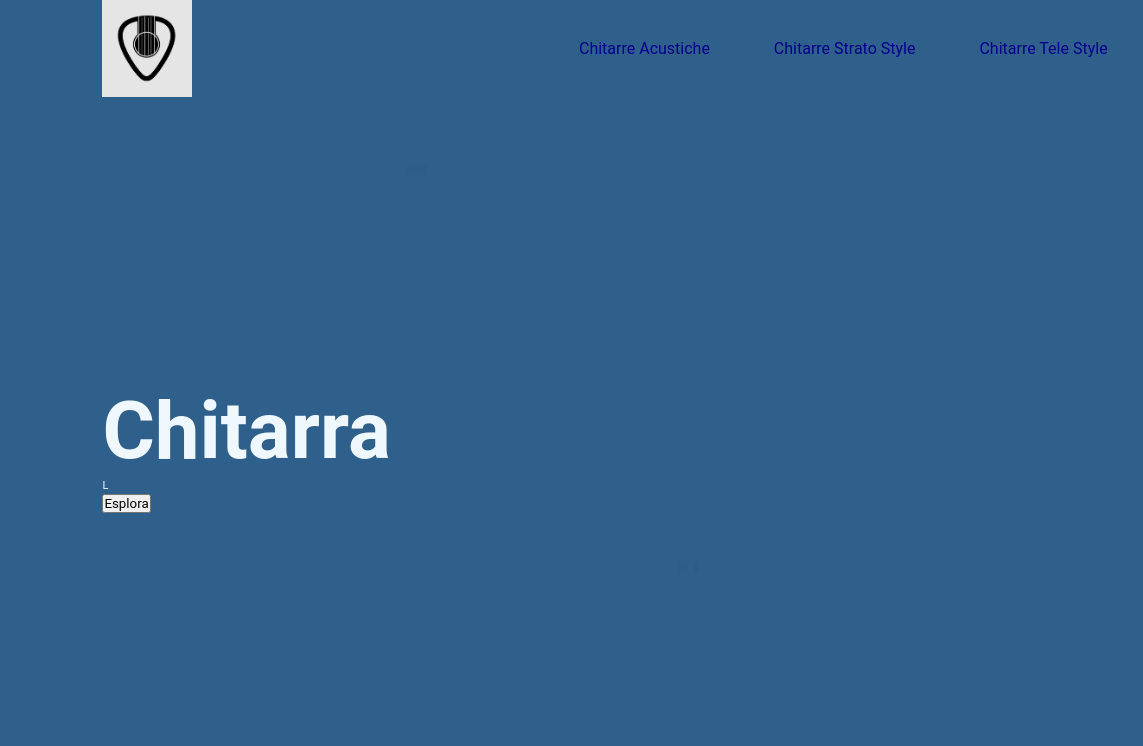
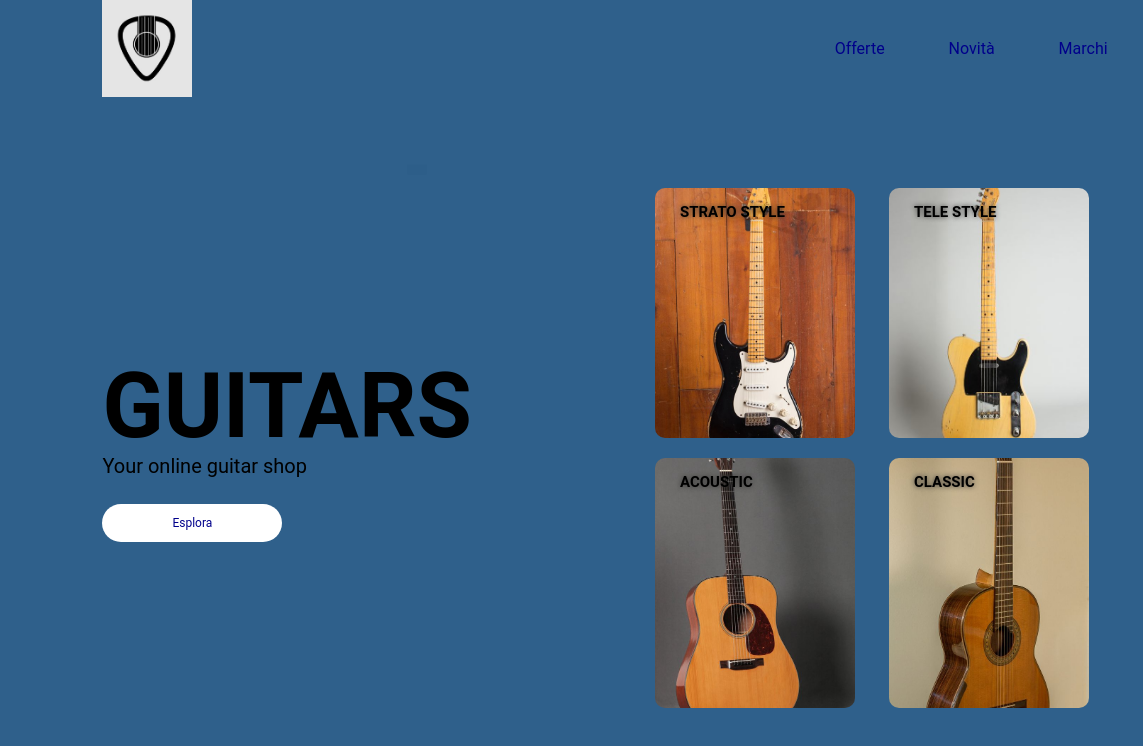
Before and after one commit to Oriente-Giuliana/Giuliana-Oriente, a plain HTML site: page index.html in a window 1280 px wide. Shown: the full height of the page, 0-1143 px from the left. Drawn offline with Linux system fonts and the light colour scheme.

Commit message:
versione1

```diff
--- a/index.html
+++ b/index.html
@@ -10,9 +10,9 @@
             <img src="logo.jpg" class="logo">
             <nav>
                 <ul>
-                    <li><a href="">Chitarre Acustiche</a></li>
-                    <li><a href="">Chitarre Strato Style</a></li>
-                    <li><a href="">Chitarre Tele Style</a></li>
+                    <li><a href="">Offerte</a></li>
+                    <li><a href="">Novità</a></li>
+                    <li><a href="">Marchi</a></li>
                 </ul>
             </nav>
             <img src="menu.png" class="menu-icon">
@@ -20,12 +20,28 @@
 
         <div class="row">
             <div class="col">
-                <h1>Chitarra</h1>
-                <p>L</p>
+                <h1>GUITARS</h1>
+                <p>Your online guitar shop</p>
                 <button type="">Esplora</button>
             </div>
 
             <div class="col">
+                <div class="card card1">
+                    <h5>STRATO STYLE</h5>
+
+                </div>
+                <div class="card card2">
+                    <h5>TELE STYLE</h5>
+
+                </div>
+                <div class="card card3">
+                    <h5>ACOUSTIC</h5>
+
+                </div>
+                <div class="card card4">
+                    <h5>CLASSIC</h5>
+
+                </div>
 
             </div>
 
--- a/style.css
+++ b/style.css
@@ -50,11 +50,59 @@ nav ul li a{
     flex-basis: 50%;
 }
 h1{
-    color: aliceblue;
-    font-size: 80px;
+    color: black;
+    font-size: 90px;
 }
 p{
-    color: aliceblue;
-    font-size: 11px;
+    color: black;
+    font-size: 20px;
     line-height: 15px;
 }
+button{
+    width: 180px;
+    color:darkblue ;
+    font-size: 12px ;
+    padding: 12px 0;
+    background: #fff;
+    border: 0;
+    border-radius: 20px;
+    outline: none;
+    margin-top: 30px;
+}
+button:hover{
+    background:yellow;
+}
+.card{
+    width: 200px;
+    height: 250px;
+    display: inline-block;
+    border-radius: 10px;
+    padding: 15px 25px;
+    box-sizing: border-box;
+    cursor: pointer;
+    margin: 10px 15px;
+    background-image: url('chitarra5.jpg');
+    background-position: center;
+    background-size: cover;
+    transition: transform 0.5s;
+}
+.card1{
+    background-image: url('chitarra7.jpg');
+}
+.card2{
+    background-image: url('chitarra9.jpg');
+}
+.card3{
+    background-image: url('chitarra6.jpg');
+}
+.card4{
+    background-image:url('chitarra8.jpg') ;
+}
+.card:hover{
+    transform: translateY(-10px);
+}
+h5{
+    color:black ;
+    text-shadow: 0 0 5px #333;
+    font-size: 15px;
+}
```
Also changed, not shown: chitarra2.jpg (added), chitarra3.jpg (added), chitarra4.jpg (added), chitarra5.jpg (added), chitarra6.jpg (added), chitarra7.jpg (added), chitarra8.jpg (added), chitarra9.jpg (added).
